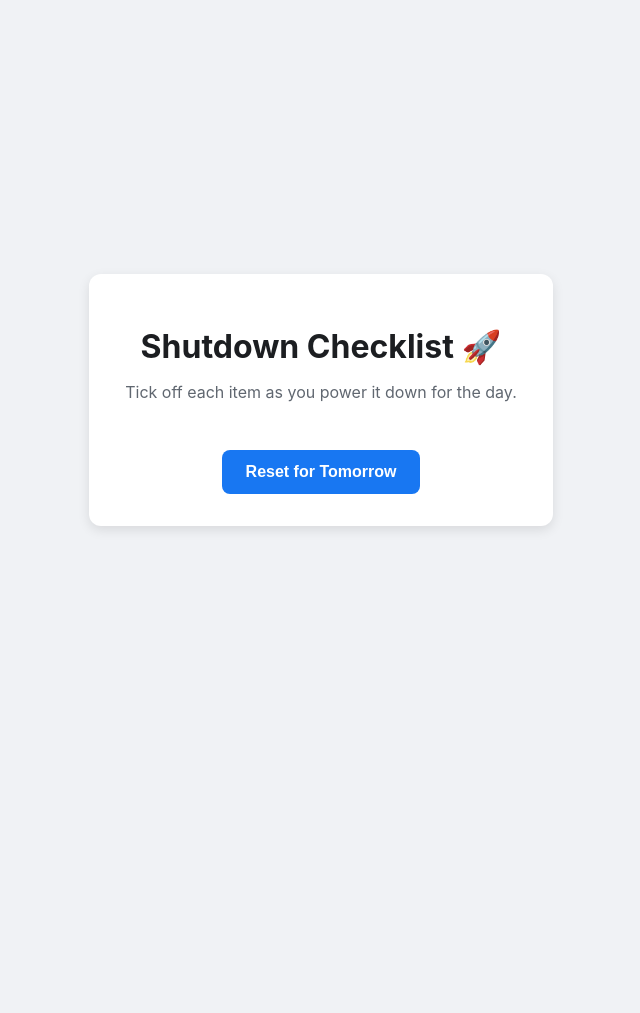
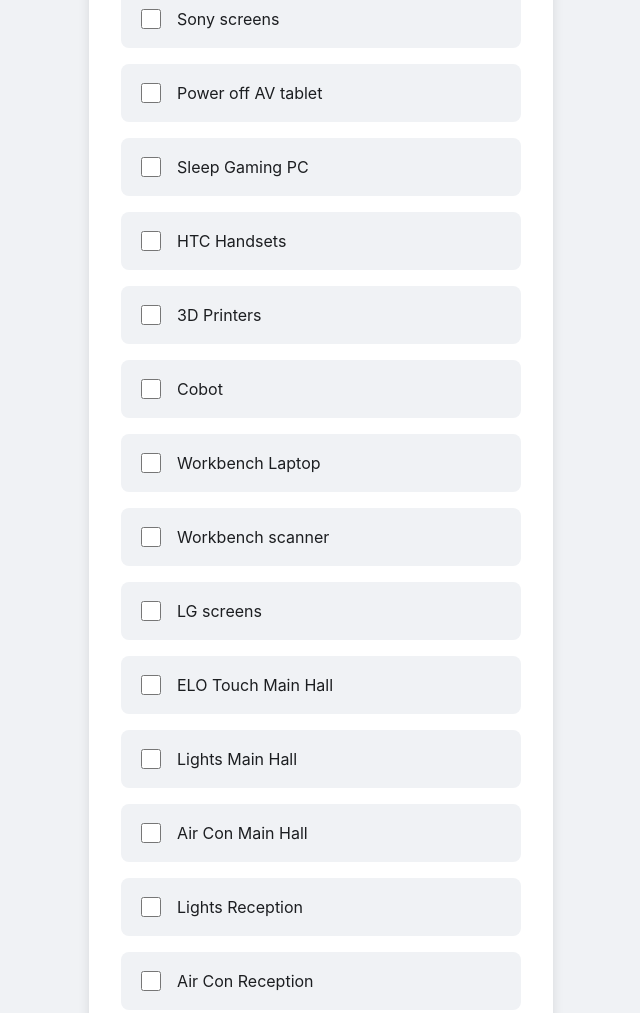
Before and after one commit to MarkGibsonUnipart/shutdown-checklist, a plain HTML site: page docs/index.html in a window 1280 px wide. Shown: the top 1013 px of the page, without its empty margins (319-959 px from the left). Before the commit the page ends 800 px from the top, so only its background shows below. Drawn offline with Linux system fonts and the light colour scheme.

Commit message:
Update index.html

```diff
--- a/docs/index.html
+++ b/docs/index.html
@@ -4,7 +4,90 @@
     <meta charset="UTF-8">
     <meta name="viewport" content="width=device-width, initial-scale=1.0">
     <title>Workspace Shutdown Checklist</title>
-    <link rel="stylesheet" href="styles.css">
+
+    <style>
+        body {
+            font-family: -apple-system, BlinkMacSystemFont, "Segoe UI", Roboto, Helvetica, Arial, sans-serif;
+            background-color: #f0f2f5;
+            display: flex;
+            justify-content: center;
+            align-items: center;
+            height: 100vh;
+            margin: 0;
+        }
+
+        .container {
+            background-color: white;
+            padding: 2rem;
+            border-radius: 12px;
+            box-shadow: 0 4px 12px rgba(0, 0, 0, 0.1);
+            width: 90%;
+            max-width: 400px;
+            text-align: center;
+        }
+
+        h1 {
+            color: #1c1e21;
+            margin-bottom: 0.5rem;
+        }
+
+        p {
+            color: #606770;
+            margin-bottom: 2rem;
+        }
+
+        .item {
+            display: flex;
+            align-items: center;
+            background-color: #f0f2f5;
+            padding: 1rem;
+            border-radius: 8px;
+            margin-bottom: 1rem;
+            transition: background-color 0.2s;
+        }
+
+        .item input[type="checkbox"] {
+            margin-right: 1rem;
+            width: 20px;
+            height: 20px;
+            cursor: pointer;
+        }
+
+        .item label {
+            font-size: 1rem;
+            color: #1c1e21;
+            flex-grow: 1;
+            text-align: left;
+            cursor: pointer;
+        }
+
+        .item.checked {
+            background-color: #e7f3ff;
+        }
+
+        .item.checked label {
+            text-decoration: line-through;
+            color: #606770;
+        }
+
+        button {
+            background-color: #1877f2;
+            color: white;
+            border: none;
+            padding: 0.8rem 1.5rem;
+            border-radius: 8px;
+            font-size: 1rem;
+            font-weight: bold;
+            cursor: pointer;
+            transition: background-color 0.2s;
+            margin-top: 1rem;
+        }
+
+        button:hover {
+            background-color: #166fe5;
+        }
+    </style>
+
 </head>
 <body>
 
@@ -16,6 +99,93 @@
         <button id="resetButton">Reset for Tomorrow</button>
     </div>
 
-    <script src="script.js?v=1"></script>
+    <script>
+        document.addEventListener('DOMContentLoaded', function() {
+            // --- 1. DEFINE YOUR EQUIPMENT LIST ---
+            // You can customize this list to match your workspace.
+            const equipment = [
+        "Central Benq",
+        "ELO Touch Reception",
+        "Sony screens",
+        "Power off AV tablet",
+        "Sleep Gaming PC",
+        "HTC Handsets",
+        "3D Printers",
+	    "Cobot",
+	    "Workbench Laptop",
+	    "Workbench scanner",
+	    "LG screens",
+	    "ELO Touch Main Hall",
+	    "Lights Main Hall",
+	    "Air Con Main Hall",
+	    "Lights Reception",
+	    "Air Con Reception"
+            ];
+
+            // --- 2. GET REFERENCES TO HTML ELEMENTS ---
+            const checklistContainer = document.getElementById('checklist');
+            const resetButton = document.getElementById('resetButton');
+
+            // --- 3. FUNCTION TO RENDER THE CHECKLIST ---
+            function renderChecklist() {
+                // Clear any existing items
+                checklistContainer.innerHTML = '';
+
+                // Load saved state from localStorage
+                const savedState = JSON.parse(localStorage.getItem('shutdownChecklist')) || {};
+
+                equipment.forEach(item => {
+                    const isChecked = savedState[item] || false;
+
+                    const itemDiv = document.createElement('div');
+                    itemDiv.classList.add('item');
+                    if (isChecked) {
+                        itemDiv.classList.add('checked');
+                    }
+
+                    const checkbox = document.createElement('input');
+                    checkbox.type = 'checkbox';
+                    checkbox.id = item;
+                    checkbox.checked = isChecked;
+
+                    const label = document.createElement('label');
+                    label.htmlFor = item;
+                    label.textContent = item;
+
+                    itemDiv.appendChild(checkbox);
+                    itemDiv.appendChild(label);
+                    checklistContainer.appendChild(itemDiv);
+
+                    // Add event listener for changes
+                    checkbox.addEventListener('change', () => {
+                        const currentState = JSON.parse(localStorage.getItem('shutdownChecklist')) || {};
+                        currentState[item] = checkbox.checked;
+                        localStorage.setItem('shutdownChecklist', JSON.stringify(currentState));
+
+                        // Update styling
+                        if (checkbox.checked) {
+                            itemDiv.classList.add('checked');
+                        } else {
+                            itemDiv.classList.remove('checked');
+                        }
+                    });
+                });
+            }
+
+            // --- 4. RESET BUTTON FUNCTIONALITY ---
+            resetButton.addEventListener('click', () => {
+                // Clear the state in localStorage
+                localStorage.removeItem('shutdownChecklist');
+
+                // Re-render the checklist to reflect the cleared state
+                renderChecklist();
+            });
+
+            // --- 5. INITIAL RENDER ---
+            // This is called when the page first loads
+            renderChecklist();
+        });
+    </script>
+
 </body>
 </html>
```
